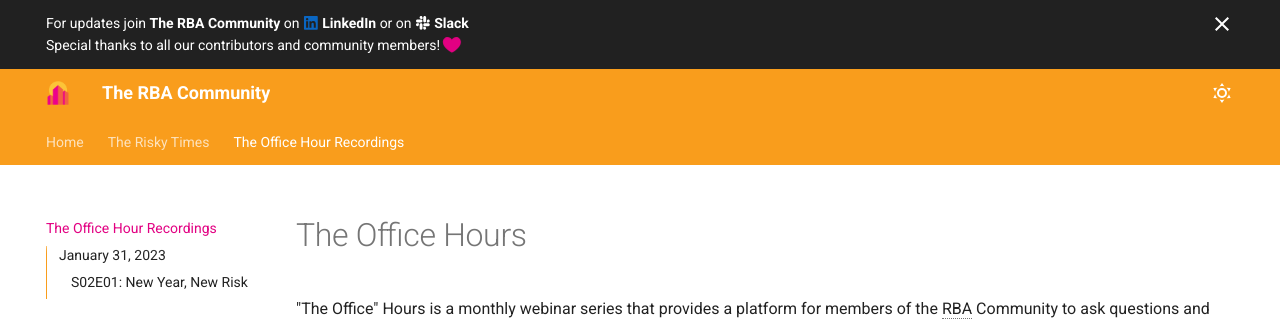
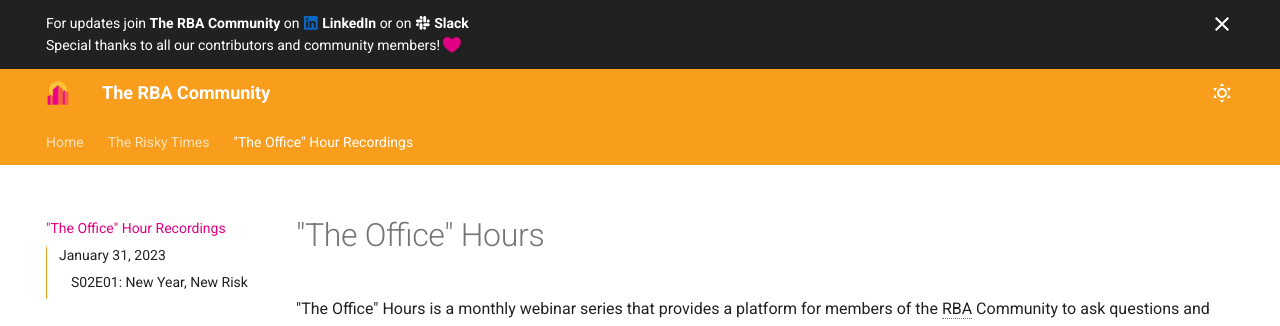
Before and after one commit to rba-community/rba-community, an MkDocs documentation site: the page built from docs/office-hours/index.md, in a window 1280 px wide. Shown: the top 326 px of the page. Built offline with MkDocs 1.6.1 and Material for MkDocs 9.7.7, drawn with Linux system fonts in a browser that asks for light colours.

```diff
--- a/docs/office-hours/index.md
+++ b/docs/office-hours/index.md
@@ -1,11 +1,11 @@
 ---
-description: The Office Hours is a monthly webinar series that provides a platform for members of the RBA Community to ask questions and get expert insights on risk-based alerting and Splunk Enterprise Security.
+description: "\"The Office\" Hours is a monthly webinar series that provides a platform for members of the RBA Community to ask questions and get expert insights on risk-based alerting and Splunk Enterprise Security."
 
 hide:
     - feedback
 ---
 
-# The Office Hours
+# "The Office" Hours
 
 "The Office" Hours is a monthly webinar series that provides a platform for members of the RBA Community to ask questions and get expert insights on risk-based alerting and Splunk Enterprise Security. Hosted by Elizabeth, Ryan, and ZachTheSplunker, these sessions are an "ask me anything" format where attendees can submit questions in advance or ask them live during the webinar. Each episode features subject matter experts from the community who are knowledgeable about RBA and willing to share their expertise with attendees. If you’re looking for answers to your questions about RBA, ES, or the RBA Community, “The Office” Hours is the perfect place to get them. If you’re an RBA subject matter expert and would like to be a panelist, please don’t hesitate to contact us!
 
--- a/mkdocs.yml
+++ b/mkdocs.yml
@@ -148,4 +148,4 @@ copyright: >
 nav:
   - Home: index.md
   - The Risky Times: risky-times/index.md
-  - The Office Hour Recordings: office-hours/index.md
+  - "\"The Office\" Hour Recordings": office-hours/index.md
```
Also changed, not shown: docs/index.md (+1 -1 lines).
